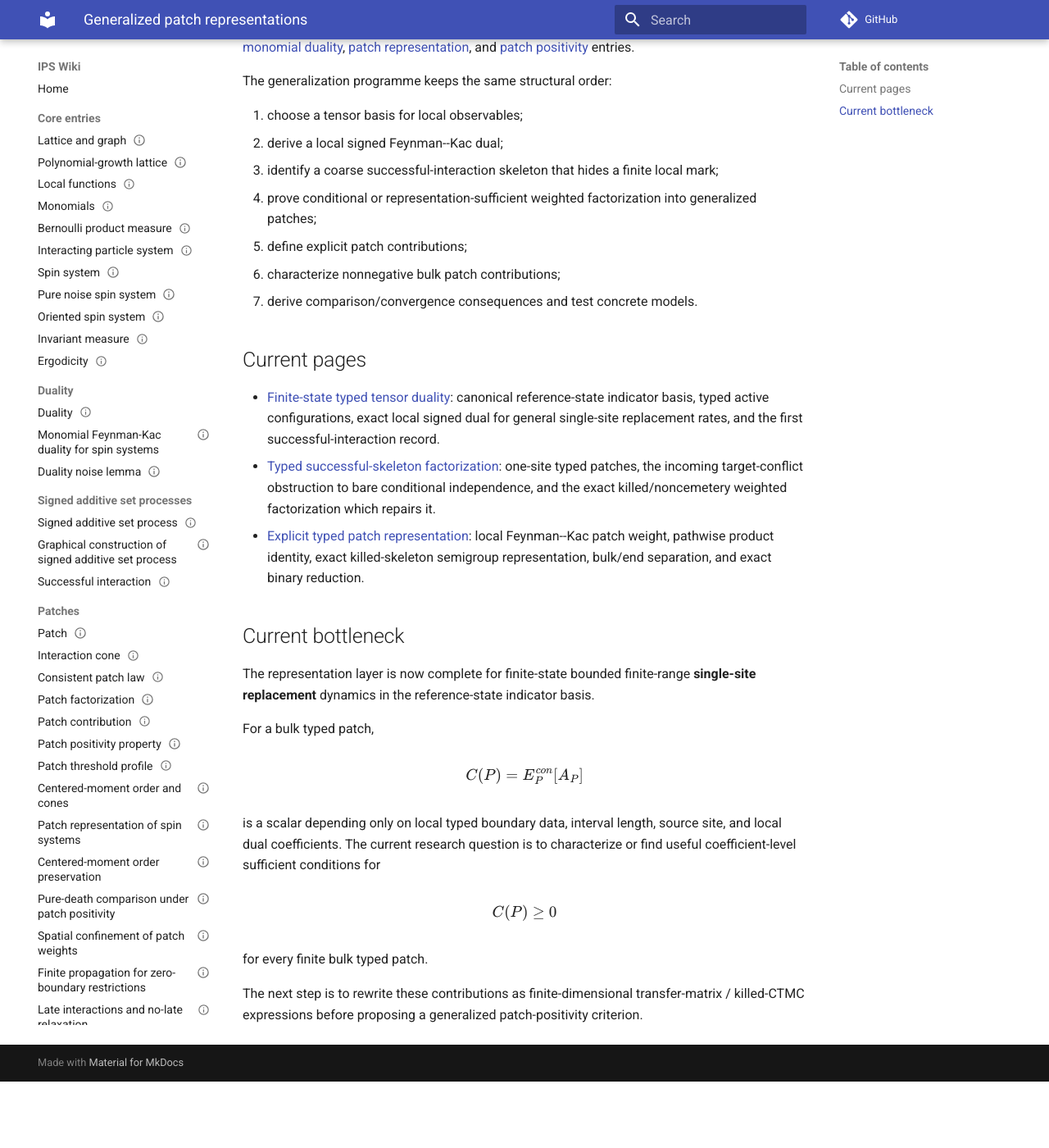
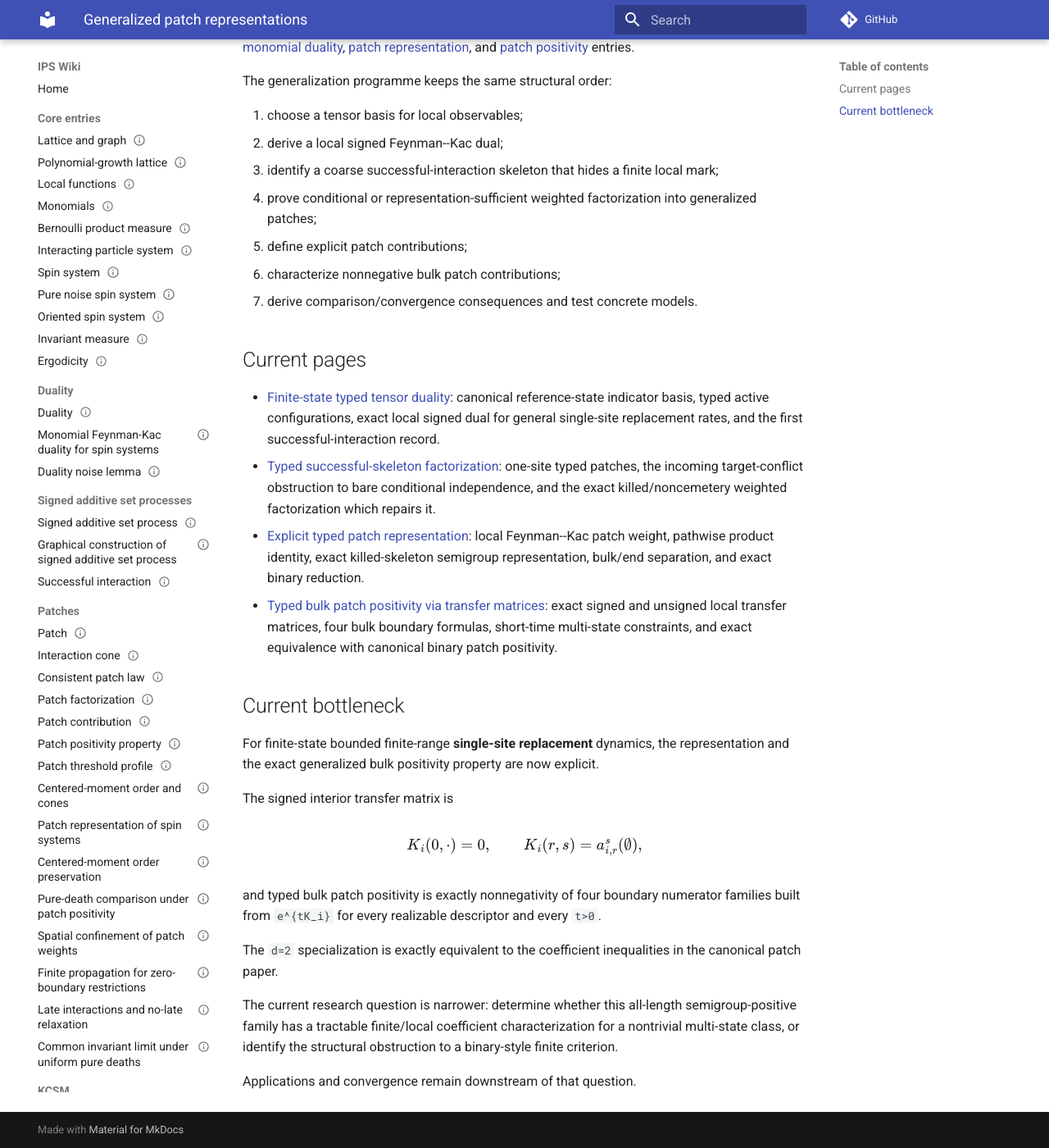
Before and after one commit to maciejgluchowski86-beep/ips-wiki, an MkDocs documentation site: the page built from docs/generalized-patch-representations.md, in a window 1280 px wide and 1400 px high, scrolled down 346 px. Shown: the whole window at 82% size. Built offline with MkDocs 1.6.1 and Material for MkDocs 9.7.7, drawn with Linux system fonts in a browser that asks for light colours; comment, search, counter and statistics services are not loaded; before the commit the page ends 1665 px from its top, so only the background shows below that.

Commit message:
Update generalized patch hub with typed positivity transfer

```diff
--- a/docs/generalized-patch-representations.md
+++ b/docs/generalized-patch-representations.md
@@ -21,23 +21,24 @@ The generalization programme keeps the same structural order:
 - [Finite-state typed tensor duality](generalized-patch-representations/finite-state-typed-duality.md): canonical reference-state indicator basis, typed active configurations, exact local signed dual for general single-site replacement rates, and the first successful-interaction record.
 - [Typed successful-skeleton factorization](generalized-patch-representations/typed-patch-factorization.md): one-site typed patches, the incoming target-conflict obstruction to bare conditional independence, and the exact killed/noncemetery weighted factorization which repairs it.
 - [Explicit typed patch representation](generalized-patch-representations/typed-patch-representation.md): local Feynman--Kac patch weight, pathwise product identity, exact killed-skeleton semigroup representation, bulk/end separation, and exact binary reduction.
+- [Typed bulk patch positivity via transfer matrices](generalized-patch-representations/typed-patch-positivity-transfer.md): exact signed and unsigned local transfer matrices, four bulk boundary formulas, short-time multi-state constraints, and exact equivalence with canonical binary patch positivity.
 
 ## Current bottleneck
 
-The representation layer is now complete for finite-state bounded finite-range **single-site replacement** dynamics in the reference-state indicator basis.
+For finite-state bounded finite-range **single-site replacement** dynamics, the representation and the exact generalized bulk positivity property are now explicit.
 
-For a bulk typed patch,
+The signed interior transfer matrix is
 
 \[
-C(P)=E_P^{con}[A_P]
+K_i(0,\cdot)=0,
+\qquad
+K_i(r,s)=a_{i,r}^s(\emptyset),
 \]
 
-is a scalar depending only on local typed boundary data, interval length, source site, and local dual coefficients. The current research question is to characterize or find useful coefficient-level sufficient conditions for
+and typed bulk patch positivity is exactly nonnegativity of four boundary numerator families built from `e^{tK_i}` for every realizable descriptor and every `t>0`.
 
-\[
-C(P)\ge0
-\]
+The `d=2` specialization is exactly equivalent to the coefficient inequalities in the canonical patch paper.
 
-for every finite bulk typed patch.
+The current research question is narrower: determine whether this all-length semigroup-positive family has a tractable finite/local coefficient characterization for a nontrivial multi-state class, or identify the structural obstruction to a binary-style finite criterion.
 
-The next step is to rewrite these contributions as finite-dimensional transfer-matrix / killed-CTMC expressions before proposing a generalized patch-positivity criterion.
+Applications and convergence remain downstream of that question.
```
